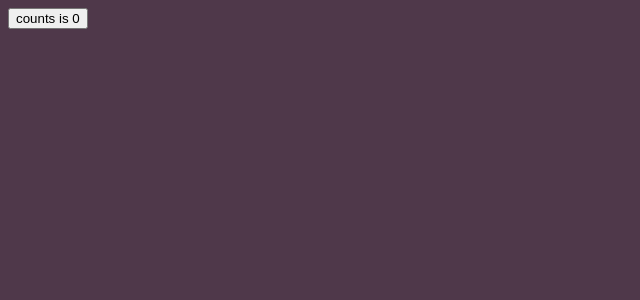
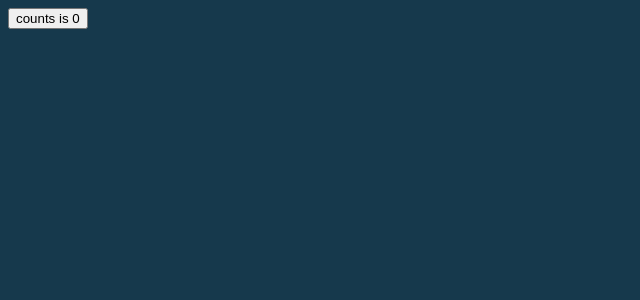
Before and after one commit to mudjaycker/nakala, a Svelte app: page / in a window 1280 px wide. Shown: the top 300 px of the page, without its empty margins (0-640 px from the left). Built offline with nearby package versions, Linux system fonts and the light colour scheme.

Commit message:
init buttons

```diff
--- a/src/app.css
+++ b/src/app.css
@@ -1,9 +1,10 @@
 :root{
-    --color1: #4f384a;
-    --color2: #3e313c;
+    --color1: #155749;
+    --color2: #16394c;
     --color3: #4f384adc;
+    --color4: #ffffffdc;
 }
 
 body{
-    background-color: var(--color1);
+    background-color: var(--color2);
 }
```
